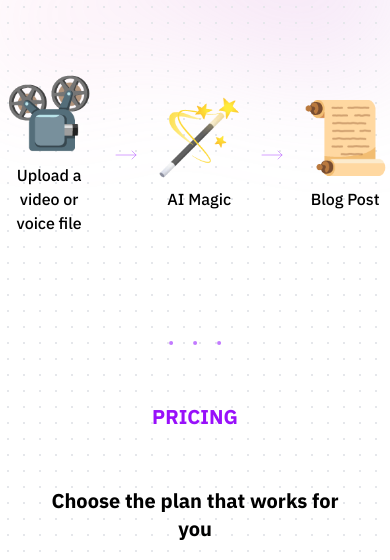
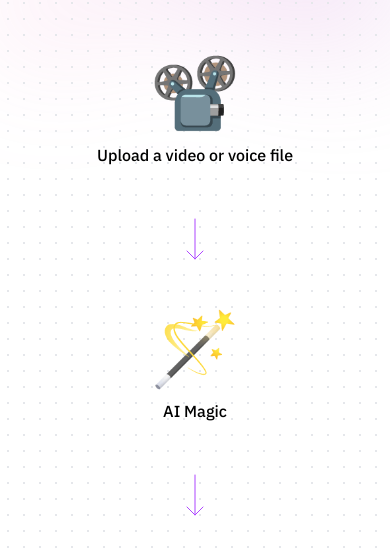
Before and after one commit to janr0599/blogsy-ai, a Next.js app: page / in a window 390 px wide. Shown: the part 865-1425 px from the top of the page. Built offline with nearby package versions, Linux system fonts and the light colour scheme; no server answers.

Commit message:
update: sign in and sign up auth flow Clerk setup

```diff
--- a/app/layout.tsx
+++ b/app/layout.tsx
@@ -1,7 +1,8 @@
 import type { Metadata } from "next";
 import { IBM_Plex_Sans } from "next/font/google";
+import { ClerkProvider } from "@clerk/nextjs";
+import Header from "@/components/home/Header";
 import "./globals.css";
-import Header from "@/components/home/Header";
 
 const ibmPlexSans = IBM_Plex_Sans({
     subsets: ["latin"],
@@ -19,6 +20,7 @@ export default function RootLayout({
     children: React.ReactNode;
 }>) {
     return (
+        <ClerkProvider>
             <html lang="en">
                 <body
                     className={`${ibmPlexSans.className} antialiased`}
@@ -28,5 +30,6 @@ export default function RootLayout({
                     <main>{children}</main>
                 </body>
             </html>
+        </ClerkProvider>
     );
 }
--- /dev/null
+++ b/app/sign-in/[[...sign-in]]/page.tsx
@@ -0,0 +1,12 @@
+import BgGradient from "@/components/ui/BgGradient";
+import { SignIn } from "@clerk/nextjs";
+
+export default function page() {
+    return (
+        <section className="flex justify-center items-center py-8 sm:py-16">
+            <BgGradient>
+                <SignIn />
+            </BgGradient>
+        </section>
+    );
+}
--- /dev/null
+++ b/app/sign-up/[[...sign-up]]/page.tsx
@@ -0,0 +1,12 @@
+import BgGradient from "@/components/ui/BgGradient";
+import { SignUp } from "@clerk/nextjs";
+
+export default function page() {
+    return (
+        <section className="flex justify-center items-center py-8 sm:py-16">
+            <BgGradient>
+                <SignUp />
+            </BgGradient>
+        </section>
+    );
+}
--- a/components/home/Header.tsx
+++ b/components/home/Header.tsx
@@ -1,3 +1,4 @@
+import { SignedIn, SignedOut, SignInButton, UserButton } from "@clerk/nextjs";
 import { Feather } from "lucide-react";
 import Link from "next/link";
 
@@ -31,14 +32,24 @@ export default function Header() {
             </div>
             <div className="flex lg:justify-center gap-2 lg:gap-12 lg:items-center">
                 <NavLink href="/#pricing">Pricing</NavLink>
+                <SignedIn>
                     <NavLink href="/#posts">Your Posts </NavLink>
+                </SignedIn>
             </div>
             <div className="flex lg:justify-end lg:flex-1">
+                <SignedIn>
                     <div className="flex gap-2 items-center">
                         <NavLink href="/dashboard">Upload a Video</NavLink>
                         {/* User Profile */}
+                        <UserButton />
                     </div>
+                </SignedIn>
+
+                <SignedOut>
+                    <SignInButton>
                         <NavLink href="/sign-in">Sign In</NavLink>
+                    </SignInButton>
+                </SignedOut>
             </div>
         </nav>
     );
--- a/components/home/HowItWorks.tsx
+++ b/components/home/HowItWorks.tsx
@@ -1,8 +1,8 @@
-import { MoveRightIcon } from "lucide-react";
+import { MoveDownIcon, MoveRightIcon } from "lucide-react";
 
 export default function HowItWorks() {
     return (
-        <section className="py-24 relative overflow-hidden m-auto">
+        <section className="py-24 relative overflow-hidden mx-auto">
             <div
                 aria-hidden="true"
                 className="pointer-events-none absolute inset-0 -z-10 transform-gpu overflow-hidden blur-3xl"
@@ -24,7 +24,7 @@ export default function HowItWorks() {
                 Easily repurpose your content into SEO focused blog posts
             </h3>
 
-            <div className="flex items-center justify-center gap-4 lg:gap-24">
+            <div className="flex flex-col sm:flex-row items-center justify-center gap-12 lg:gap-24">
                 <div className="flex flex-col gap-4">
                     <p className="text-7xl text-center">📽️</p>
                     <p className="text-center font-medium">
@@ -34,7 +34,12 @@ export default function HowItWorks() {
                 <MoveRightIcon
                     size={48}
                     strokeWidth={0.5}
-                    className="text-purple-500"
+                    className="hidden sm:block text-purple-500"
+                />
+                <MoveDownIcon
+                    size={48}
+                    strokeWidth={0.5}
+                    className="block sm:hidden text-purple-500"
                 />
 
                 <div className="flex flex-col gap-4">
@@ -44,7 +49,12 @@ export default function HowItWorks() {
                 <MoveRightIcon
                     size={48}
                     strokeWidth={0.5}
-                    className="text-purple-500"
+                    className="hidden sm:block text-purple-500"
+                />
+                <MoveDownIcon
+                    size={48}
+                    strokeWidth={0.5}
+                    className="block sm:hidden text-purple-500"
                 />
 
                 <div className="flex flex-col gap-4">
--- /dev/null
+++ b/middleware.ts
@@ -0,0 +1,18 @@
+import { clerkMiddleware, createRouteMatcher } from "@clerk/nextjs/server";
+
+const isPublicRoute = createRouteMatcher(["/sign-in(.*)", "/sign-up(.*)"]);
+
+export default clerkMiddleware(async (auth, req) => {
+    if (!isPublicRoute(req)) {
+        await auth.protect();
+    }
+});
+
+export const config = {
+    matcher: [
+        // Skip Next.js internals and all static files, unless found in search params
+        "/((?!_next|[^?]*\\.(?:html?|css|js(?!on)|jpe?g|webp|png|gif|svg|ttf|woff2?|ico|csv|docx?|xlsx?|zip|webmanifest)).*)",
+        // Always run for API routes
+        "/(api|trpc)(.*)",
+    ],
+};
--- a/package.json
+++ b/package.json
@@ -9,6 +9,7 @@
     "lint": "next lint"
   },
   "dependencies": {
+    "@clerk/nextjs": "^6.12.12",
     "@radix-ui/react-slot": "^1.1.2",
     "class-variance-authority": "^0.7.1",
     "clsx": "^2.1.1",
```
Also changed, not shown: 1 other file (tests, documents, lock files or other folders). Lines whose indentation alone changed are shown as unchanged.
